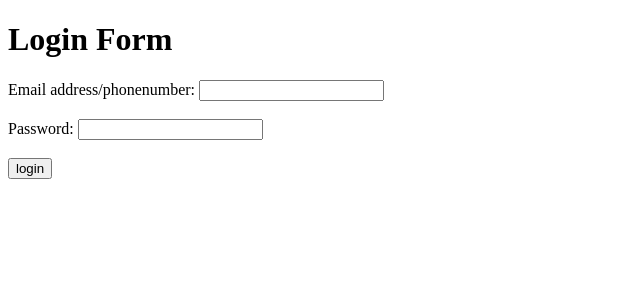
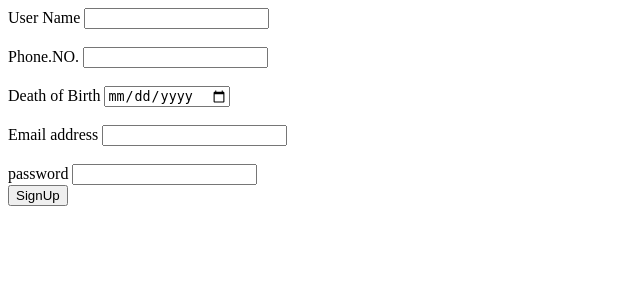
Before and after one commit to riteshtmglama001/Project, a PHP site: page / in a window 1280 px wide. Shown: the top 300 px of the page, without its empty margins (0-640 px from the left). Run offline with PHP 8.4, Linux system fonts and the light colour scheme.

Commit message:
creatform

```diff
--- /dev/null
+++ b/Signup.php
@@ -0,0 +1,2 @@
+<?php
+require("db.php");
--- a/index.php
+++ b/index.php
@@ -4,16 +4,24 @@
     <meta charset="UTF-8">
     <meta name="viewport" content="width=device-width, initial-scale=1.0">
     <title>Login </title>
+    <a href="login.php"></a>
 </head>
 <body>
-    <div class="contener">
-    <h1>Login Form</h1>
-    <form action="" method="post">
-        <label>Email address/phonenumber:</label>
-        <input type="email" name="email" id="email"><br><br>
-        <label>Password:</label>
-        <input type="password" name="pass" id="password"><br><br>
-        <input type="button" value="login" onclick="Valid()"><br><br>
+    <form action="Signup.php" method="">
+    <div class="container">
+    <label>User Name</label>
+    <input type="text" id="naem" name="Uname"><br><br>
+    <label>Phone.NO.</label>
+    <input type="number" id="num" name="number"><br><br>
+    <label>Death of Birth</label>
+    <input type="date" id="dat" name="DOB"><br><br>
+    <label>Email address</label>
+    <input type="email" id="Email" name="Email"><br><br>
+    <label for="passvord">password</label>
+    <input type="password" id="Pass" name="Pass"><br>
+    <input type="button"  value="SignUp">
+
+    </div>
     </form>
 
 
```
Also changed, not shown: db.php (added, +12 -0 lines), login.php (added, +20 -0 lines).
